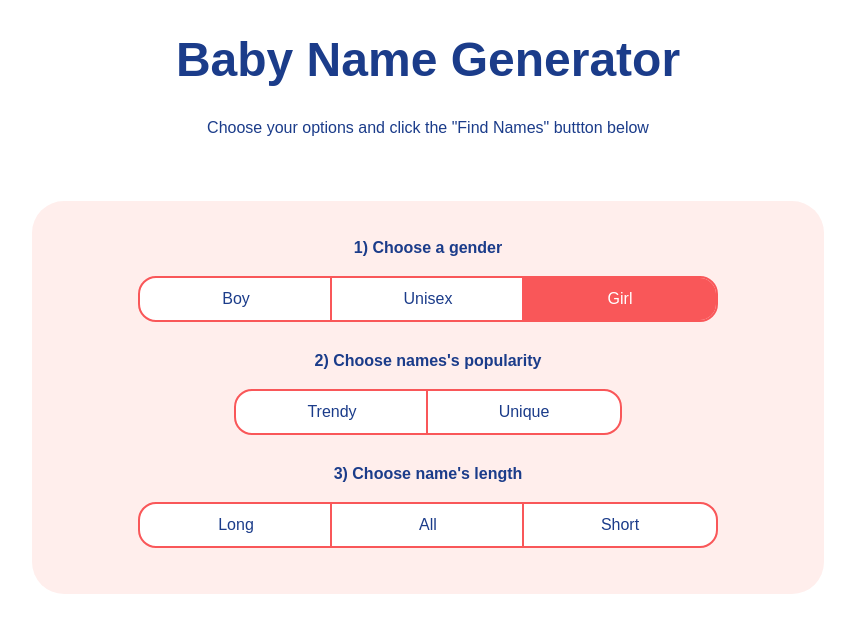
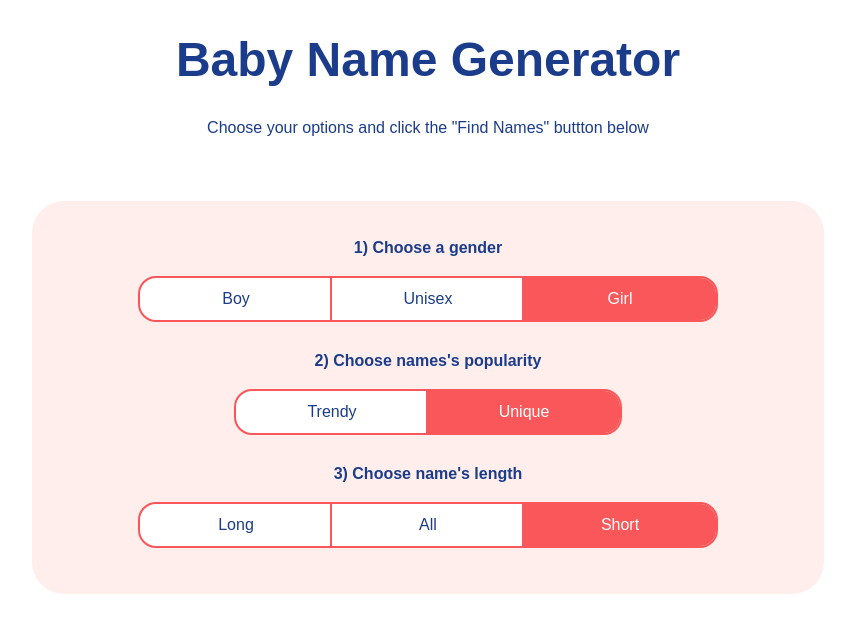
Before and after one commit to CKMolinga/Baby-Name-Generator, a Nuxt app: page / in a window 1280 px wide. Shown: the top 632 px of the page, without its empty margins (212-1067 px from the left). Built offline with nearby package versions, Linux system fonts and the light colour scheme.

Commit message:
bind unique classes for each corresponding button options value

```diff
--- a/app.vue
+++ b/app.vue
@@ -14,8 +14,16 @@ const options = reactive({
       <div class="option-container">
         <h4>1) Choose a gender</h4>
         <div class="option-buttons">
-          <button class="option option-left">Boy</button>
-          <button class="option">Unisex</button>
+          <button
+            class="option option-left"
+            :class="options.gender === 'Boy' && 'option-active'"
+            >Boy</button
+          >
+          <button
+            class="option"
+            :class="options.gender === 'Unisex' && 'option-active'"
+            >Unisex</button
+          >
           <button
             class="option option-right"
             :class="options.gender === 'Girl' && 'option-active'"
@@ -26,16 +34,36 @@ const options = reactive({
       <div class="option-container">
         <h4>2) Choose names's popularity</h4>
         <div class="option-buttons">
-          <button class="option option-left">Trendy</button>
-          <button class="option option-right">Unique</button>
+          <button
+            class="option option-left"
+            :class="options.popularity === 'Trendy' && 'option-active'"
+            >Trendy</button
+          >
+          <button
+            class="option option-right"
+            :class="options.popularity === 'Unique' && 'option-active'"
+            >Unique</button
+          >
         </div>
       </div>
       <div class="option-container">
         <h4>3) Choose name's length</h4>
         <div class="option-buttons">
-          <button class="option option-left">Long</button>
-          <button class="option">All</button>
-          <button class="option option-right">Short</button>
+          <button
+            class="option option-left"
+            :class="options.length === 'Long' && 'option-active'"
+            >Long</button
+          >
+          <button
+            class="option"
+            :class="options.length === 'All' && 'option-active'"
+            >All</button
+          >
+          <button
+            class="option option-right"
+            :class="options.length === 'Short' && 'option-active'"
+            >Short</button
+          >
         </div>
       </div>
     </div>
```
